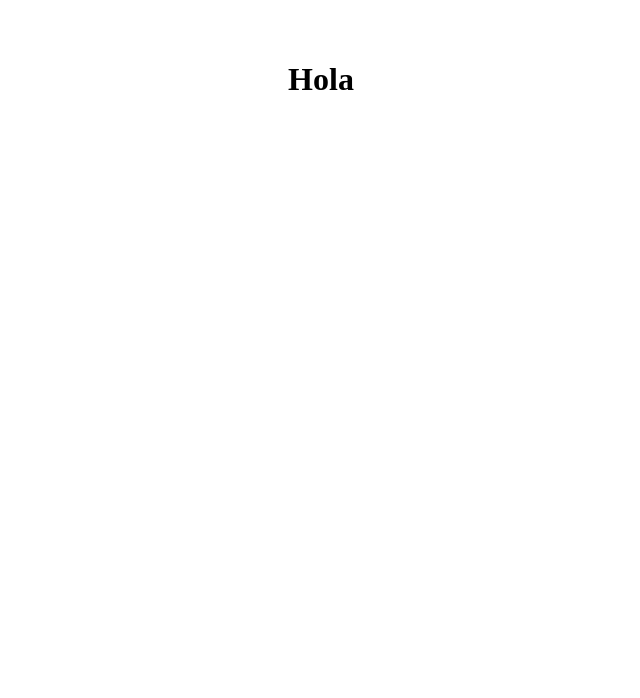
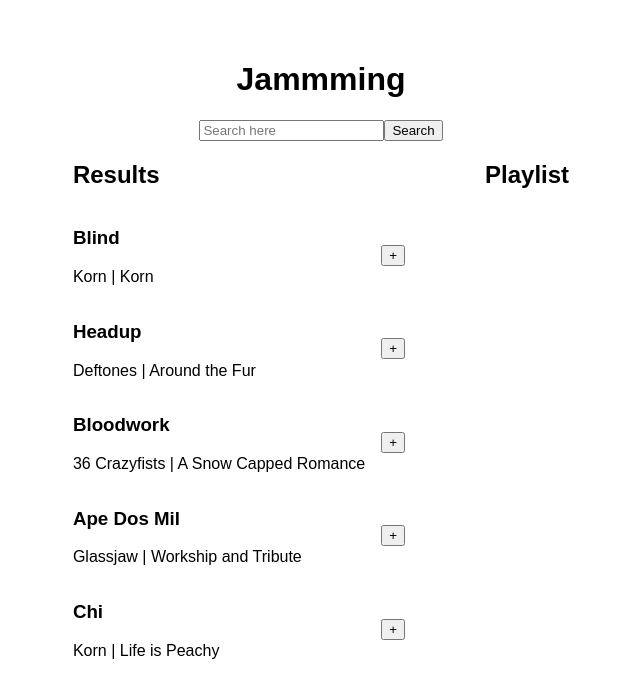
Before and after one commit to educanales/jammming-v2, a React (Vite) app: page / in a window 1280 px wide. Shown: the top 698 px of the page, without its empty margins (319-959 px from the left). Built offline with nearby package versions, Linux system fonts and the light colour scheme.

Commit message:
Add components with mock data

```diff
--- a/src/App.css
+++ b/src/App.css
@@ -2,5 +2,34 @@
   max-width: 1280px;
   margin: 0 auto;
   padding: 2rem;
+  /* text-align: center; */
+  font-family: sans-serif;
+}
+
+.search-bar {
+  margin: 0 auto;
+  display: flex;
+  justify-content: center;
+}
+
+h1 {
   text-align: center;
 }
+
+.main-container {
+  display: flex;
+  gap: 5rem;
+  justify-content: center;
+}
+
+.container {
+  display: flex;
+  flex-direction: column;
+}
+
+.track-container {
+  display: flex;
+  gap: 1rem;
+  justify-content: space-between;
+  align-items: center;
+}
--- a/src/App.jsx
+++ b/src/App.jsx
@@ -1,13 +1,47 @@
+import { useState } from 'react'
 import './App.css'
+import Playlist from './components/Playlist'
+import ResultsList from './components/ResultsList'
+import SearchBar from './components/SearchBar'
 
 function App() {
+  const [ searchItem, setSearchItem ] = useState('');
+  const [ trackResults, setTrackResults] = useState(tracks);
 
+  const handleInputChange = (e) => {
+    const searchTerm = e.target.value;
+    setSearchItem(searchTerm);
+    const filteredSongs = tracks.filter((track) =>
+      track.artist.toLowerCase().includes(searchTerm.toLowerCase()) ||
+      track.songName.toLowerCase().includes(searchTerm.toLowerCase()) ||
+      track.album.toLowerCase().includes(searchTerm.toLowerCase())
+    );
+    setTrackResults(filteredSongs);
+  }
 
   return (
     <>
-      <h1>Hola</h1>
+      <h1>Jammming</h1>
+      <SearchBar
+        value={searchItem}
+        onChange={handleInputChange}
+      />
+      <div className='main-container'>
+        <ResultsList
+          trackResults={trackResults}
+        />
+        <Playlist />
+      </div>
     </>
   )
 }
 
 export default App
+
+const tracks = [
+  {songName: "Blind", artist: "Korn", album: "Korn", id: 1},
+  {songName: "Headup", artist: "Deftones", album: "Around the Fur", id: 2},
+  {songName: "Bloodwork", artist: "36 Crazyfists", album: "A Snow Capped Romance", id: 3},
+  {songName: "Ape Dos Mil", artist: "Glassjaw", album: "Workship and Tribute", id: 4},
+  {songName: "Chi", artist: "Korn", album: "Life is Peachy", id: 5}
+];
--- /dev/null
+++ b/src/components/Playlist.jsx
@@ -0,0 +1,9 @@
+export default function Playlist() {
+
+  return (
+    <>
+      <h2>Playlist</h2>
+
+    </>
+  )
+}
--- /dev/null
+++ b/src/components/ResultsList.jsx
@@ -0,0 +1,20 @@
+export default function ResultsList({ trackResults }) {
+  const list = trackResults.map(track =>
+    <div className='track-container' key={track.id}>
+      <div>
+        <h3>{track.songName}</h3>
+        <p>{track.artist} | {track.album}</p>
+      </div>
+      <div>
+        <button>+</button>
+      </div>
+    </ div>
+    )
+
+  return (
+    <div className='container'>
+      <h2>Results</h2>
+      {list}
+    </div>
+  )
+}
--- /dev/null
+++ b/src/components/SearchBar.jsx
@@ -0,0 +1,17 @@
+export default function SearchBar({ value, onChange }) {
+
+  return (
+    <section className="search-bar">
+      <input
+        name="searchBar"
+        type="text"
+        placeholder="Search here"
+        value={value}
+        onChange={onChange}
+      />
+      <button>
+        Search
+      </button>
+    </section>
+  )
+}
```
